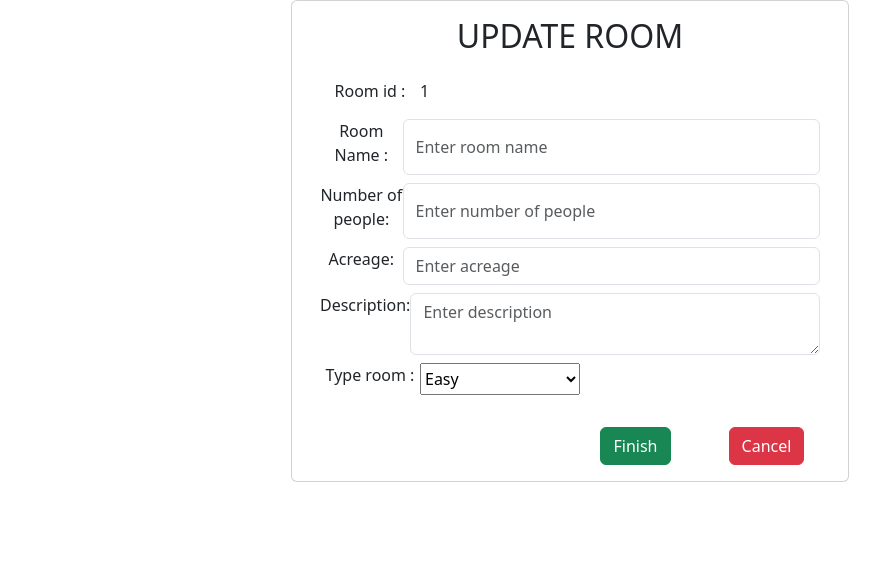
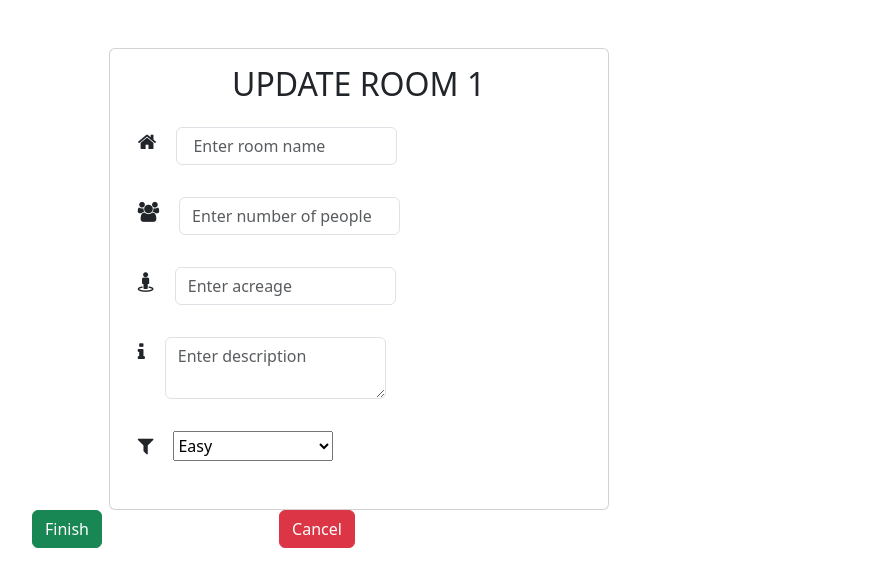
Before and after one commit to Deku1712/SVTT_R17-Website-Apartment, a React (Create React App) app in the folder ui_website/: page /edit-room/1 in a window 1280 px wide. Shown: the top 586 px of the page, without its empty margins (70-950 px from the left). Built offline with nearby package versions, Linux system fonts and the light colour scheme.

Commit message:
Css Update Room

```diff
--- a/ui_website/src/Component/UpdateRoom.js
+++ b/ui_website/src/Component/UpdateRoom.js
@@ -13,72 +13,63 @@ const UpdateRoom = () => {
     const [room_img, setRoomImg] = useState('');
     const { id } = useParams();
     return (
-        <div className="container">
+        <div className="container mt-5">
+
             <div className="row">
-                <div className="card col-md-6 offset-md-3 offset-md-3">
-                    <h2 className="text-center mt-3"> UPDATE ROOM </h2>
+                <div className="card col-md-6 offset-md-2 offset-md-2  form-custom" >
+                    <h2 className="text-center mt-3"> UPDATE ROOM {id}</h2>
 
                     <div className="card-body">
                         <form>
+
                             <div className="form-group mb-2 d-flex">
-                                <label className="form-label"> Room id :</label>
-
-                                <input
-                                    type="hidden" maxLength={10} minLength={1} required={true}
-
-                                    name="lastName"
-                                    className="form-control"
-                                    value={room_id}
-                                    onChange={(e) => setRoomId(e.target.value)}
-                                />
-                                {id}
-                            </div>
-                            <div className="form-group mb-2 d-flex">
-                                <label className="form-label"> Room Name :</label>
+                                <span className="fa-custom" > <i class="fa fa-home" aria-hidden="true"></i></span>
                                 <input
                                     type="text" maxLength={30} minLength={1} required={true}
-                                    placeholder="Enter room name"
+                                    placeholder=" Enter room name"
                                     name="lastName"
-                                    className="form-control"
+                                    className="form-control w-50"
                                     value={room_name}
                                     onChange={(e) => setRoomName(e.target.value)}
                                 />
+
                             </div>
+                            <br />
                             <div className="form-group mb-2 d-flex">
-                                <label className="form-label"> Number of people:</label>
+                                <span className="fa-custom"> <i class="fa fa-users" aria-hidden="true"></i></span>
                                 <input
                                     type="number" minLength={1} required={true}
                                     placeholder="Enter number of people"
                                     name="lastName"
-                                    className="form-control"
+                                    className="form-control w-50"
                                     value={size_renter}
                                     onChange={(e) => setSizeRenter(e.target.value)}
                                 />
-                            </div>
+                            </div> <br />
                             <div className="form-group mb-2 d-flex">
-                                <label className="form-label"> Acreage:</label>
+                                <span className="fa-custom" ><i class="fa fa-street-view" aria-hidden="true"></i></span>
                                 <input
                                     type="number" maxLength={30} minLength={1} required={true}
                                     placeholder="Enter acreage"
                                     name="lastName"
-                                    className="form-control"
+                                    className="form-control w-50"
                                     value={room_size}
                                     onChange={(e) => setRoomSize(e.target.value)}
                                 />
-                            </div>
-                            <div className="form-group mb-2 d-flex">
-                                <label className="form-label">Description:</label>
+                            </div> <br />
+                            <div className="form-group mb-2  d-flex">
+                                <span className="fa-custom" ><i class="fa fa-info" aria-hidden="true"></i></span>
                                 <textarea
                                     type="number" maxLength={30} minLength={1} required={true}
                                     placeholder="Enter description"
                                     name="lastName"
-                                    className="form-control"
+                                    className="form-control w-50"
                                     value={description}
                                     onChange={(e) => setDescription(e.target.value)}
                                 />
-                            </div>
-                            <div className="form-group mb-2  d-flex">
-                                <label className="form-label"> Type room  :</label>
+                            </div><br/>
+                            <div className="form-group mb-2 d-flex">
+                                <span className="fa-custom" ><i class="fa fa-filter" aria-hidden="true"></i></span>
                                 <br />
                                 <select name="text-center form-control form-select" value={room_type}
                                     onChange={(e) => setRoomType(e.target.value)}>
@@ -89,21 +80,22 @@ const UpdateRoom = () => {
                                 </select>
                             </div>
                             <br />
-                            <div className=' row d-flex justify-content-end'>
-                                <div className='col-3 '>
-                                    <button className="btn btn-success"  >Finish </button>
-                                </div>
-                                <div className='col-3'>
-                                    <Link to="/" className="btn btn-danger">Cancel</Link>
-                                </div>
-                            </div>
+
                         </form>
+
                     </div>
                 </div>
 
 
             </div>
-
+            <div className='row '>
+                <div className='col-3 '>
+                    <button className="btn btn-success"  >Finish </button>
+                </div>
+                <div className='col-3'>
+                    <Link to="/" className="btn btn-danger">Cancel</Link>
+                </div>
+            </div>
         </div>
     );
 };
--- a/ui_website/src/styles/styles.css
+++ b/ui_website/src/styles/styles.css
@@ -1,13 +1,16 @@
-.form {
-  background-color: white;
-  border-radius: 5px;
-  width: 200px;
-  margin: 20px auto;
-  padding: 20px;
-  /* height: 600px; */
+body{
+  width: 100%;
+  display: flex;
 }
+.row{
+  width: 1000px;
+}
+.fa-custom{
+  font-size:20px;
+  padding-right: 1em;
 
-.form-body {
+}
+.card-body {
   text-align: left;
   padding: 20px 10px;
 }
@@ -20,14 +23,13 @@ select option{
 }
 
 .form-label {
-  width: 20%;
+  width: 18%;
 }
 
-.form-input {
-  width: 50%;
-}
+
 .form-control{
   width: 10%;
+  border: 20px;
 }
 .form-select{
   width: 60%;
```
